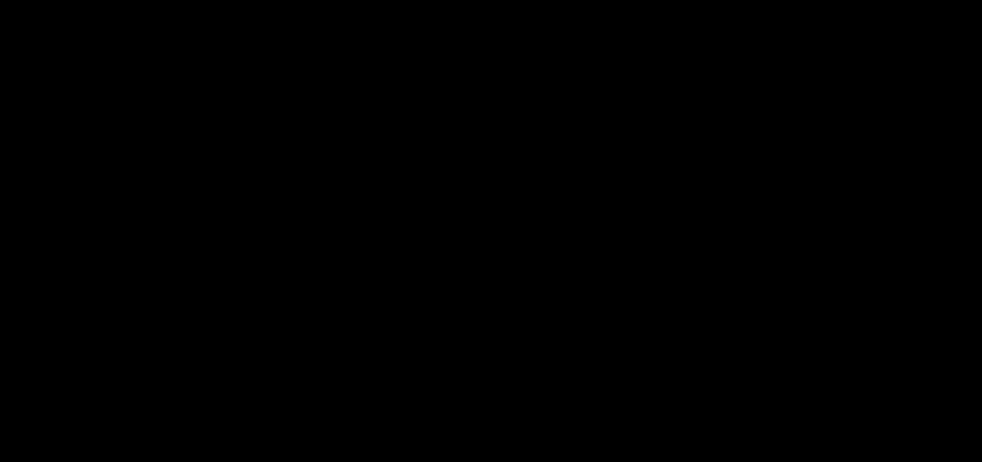
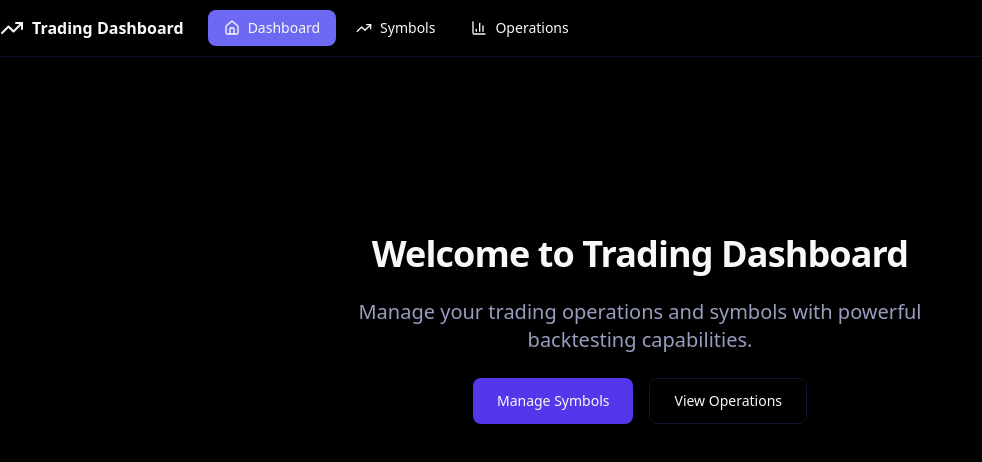
Before and after one commit to ANGdesarrollo/trading_dashboard_control_frontend, a Next.js app: page / in a window 1280 px wide. Shown: the top 462 px of the page, without its empty margins (0-982 px from the left). Built offline with nearby package versions, Linux system fonts and the light colour scheme.

Commit message:
feat: changes

```diff
--- a/src/app/page.tsx
+++ b/src/app/page.tsx
@@ -1,7 +1,30 @@
+import { PublicLayout } from "@/layouts/PublicLayout";
+
 export default async function Home() {
   return (
-    <div>
-
-    </div>
+    <PublicLayout>
+      <div className="flex flex-col items-center justify-center min-h-[60vh] text-center space-y-6">
+        <h1 className="text-4xl font-bold tracking-tight">
+          Welcome to Trading Dashboard
+        </h1>
+        <p className="text-xl text-muted-foreground max-w-2xl">
+          Manage your trading operations and symbols with powerful backtesting capabilities.
+        </p>
+        <div className="flex gap-4">
+          <a
+            href="/symbol"
+            className="inline-flex items-center justify-center rounded-md bg-primary px-6 py-3 text-sm font-medium text-primary-foreground shadow transition-colors hover:bg-primary/90"
+          >
+            Manage Symbols
+          </a>
+          <a
+            href="/operation"
+            className="inline-flex items-center justify-center rounded-md border border-input bg-background px-6 py-3 text-sm font-medium shadow-sm transition-colors hover:bg-accent hover:text-accent-foreground"
+          >
+            View Operations
+          </a>
+        </div>
+      </div>
+    </PublicLayout>
   );
 }
--- /dev/null
+++ b/src/components/navbar.tsx
@@ -0,0 +1,103 @@
+"use client"
+
+import Link from "next/link"
+import { usePathname } from "next/navigation"
+import { TrendingUp, BarChart3, Home } from "lucide-react"
+import { cn } from "@/lib/utils"
+import {
+  NavigationMenu,
+  NavigationMenuList,
+  NavigationMenuItem,
+  NavigationMenuLink,
+} from "@/components/ui/navigation-menu"
+
+const navigation = [
+  {
+    name: "Dashboard",
+    href: "/",
+    icon: Home,
+  },
+  {
+    name: "Symbols",
+    href: "/symbol",
+    icon: TrendingUp,
+  },
+  {
+    name: "Operations",
+    href: "/operation",
+    icon: BarChart3,
+  },
+]
+
+export function Navbar() {
+  const pathname = usePathname()
+
+  return (
+    <header className="sticky top-0 z-50 w-full border-b border-border/40 bg-background/95 backdrop-blur supports-[backdrop-filter]:bg-background/60">
+      <div className="container flex h-14 max-w-screen-2xl items-center">
+        <div className="mr-4 hidden md:flex">
+          <Link href="/" className="mr-4 flex items-center gap-2 lg:mr-6">
+            <TrendingUp className="h-6 w-6" />
+            <span className="hidden font-bold lg:inline-block">
+              Trading Dashboard
+            </span>
+          </Link>
+          <NavigationMenu>
+            <NavigationMenuList>
+              {navigation.map((item) => {
+                const isActive = pathname === item.href
+                return (
+                  <NavigationMenuItem key={item.name}>
+                    <Link href={item.href} legacyBehavior passHref>
+                      <NavigationMenuLink
+                        className={cn(
+                          "group inline-flex h-9 w-max items-center justify-center rounded-md bg-background px-4 py-2 text-sm font-medium transition-colors hover:bg-accent hover:text-accent-foreground focus:bg-accent focus:text-accent-foreground focus:outline-none disabled:pointer-events-none disabled:opacity-50",
+                          isActive && "bg-accent text-accent-foreground"
+                        )}
+                      >
+                        <item.icon className="mr-2 h-4 w-4" />
+                        {item.name}
+                      </NavigationMenuLink>
+                    </Link>
+                  </NavigationMenuItem>
+                )
+              })}
+            </NavigationMenuList>
+          </NavigationMenu>
+        </div>
+
+        {/* Mobile Navigation */}
+        <div className="flex flex-1 items-center justify-between space-x-2 md:justify-end">
+          <div className="w-full flex-1 md:w-auto md:flex-none">
+            <Link href="/" className="flex items-center gap-2 md:hidden">
+              <TrendingUp className="h-6 w-6" />
+              <span className="font-bold">Trading Dashboard</span>
+            </Link>
+          </div>
+        </div>
+      </div>
+
+      {/* Mobile Menu */}
+      <div className="border-t border-border/40 md:hidden">
+        <nav className="flex items-center space-x-4 px-4 py-2">
+          {navigation.map((item) => {
+            const isActive = pathname === item.href
+            return (
+              <Link
+                key={item.name}
+                href={item.href}
+                className={cn(
+                  "flex items-center gap-2 rounded-md px-3 py-2 text-sm font-medium transition-colors hover:bg-accent hover:text-accent-foreground",
+                  isActive && "bg-accent text-accent-foreground"
+                )}
+              >
+                <item.icon className="h-4 w-4" />
+                {item.name}
+              </Link>
+            )
+          })}
+        </nav>
+      </div>
+    </header>
+  )
+}
--- /dev/null
+++ b/src/components/ui/navigation-menu.tsx
@@ -0,0 +1,81 @@
+"use client"
+
+import * as React from "react"
+import { cva } from "class-variance-authority"
+
+import { cn } from "@/lib/utils"
+
+const NavigationMenu = React.forwardRef<
+  React.ElementRef<"nav">,
+  React.ComponentPropsWithoutRef<"nav">
+>(({ className, ...props }, ref) => (
+  <nav
+    ref={ref}
+    className={cn(
+      "relative z-10 flex max-w-max flex-1 items-center justify-center",
+      className
+    )}
+    {...props}
+  />
+))
+NavigationMenu.displayName = "NavigationMenu"
+
+const NavigationMenuList = React.forwardRef<
+  React.ElementRef<"ul">,
+  React.ComponentPropsWithoutRef<"ul">
+>(({ className, ...props }, ref) => (
+  <ul
+    ref={ref}
+    className={cn(
+      "group flex flex-1 list-none items-center justify-center space-x-1",
+      className
+    )}
+    {...props}
+  />
+))
+NavigationMenuList.displayName = "NavigationMenuList"
+
+const NavigationMenuItem = React.forwardRef<
+  React.ElementRef<"li">,
+  React.ComponentPropsWithoutRef<"li">
+>(({ className, ...props }, ref) => (
+  <li ref={ref} className={cn("", className)} {...props} />
+))
+NavigationMenuItem.displayName = "NavigationMenuItem"
+
+const navigationMenuTriggerStyle = cva(
+  "group inline-flex h-9 w-max items-center justify-center rounded-md bg-background px-4 py-2 text-sm font-medium transition-colors hover:bg-accent hover:text-accent-foreground focus:bg-accent focus:text-accent-foreground focus:outline-none disabled:pointer-events-none disabled:opacity-50 data-[active]:bg-accent/50 data-[state=open]:bg-accent/50"
+)
+
+const NavigationMenuTrigger = React.forwardRef<
+  React.ElementRef<"button">,
+  React.ComponentPropsWithoutRef<"button">
+>(({ className, ...props }, ref) => (
+  <button
+    ref={ref}
+    className={cn(navigationMenuTriggerStyle(), "group", className)}
+    {...props}
+  />
+))
+NavigationMenuTrigger.displayName = "NavigationMenuTrigger"
+
+const NavigationMenuLink = React.forwardRef<
+  React.ElementRef<"a">,
+  React.ComponentPropsWithoutRef<"a">
+>(({ className, ...props }, ref) => (
+  <a
+    ref={ref}
+    className={cn(navigationMenuTriggerStyle(), className)}
+    {...props}
+  />
+))
+NavigationMenuLink.displayName = "NavigationMenuLink"
+
+export {
+  navigationMenuTriggerStyle,
+  NavigationMenu,
+  NavigationMenuList,
+  NavigationMenuItem,
+  NavigationMenuTrigger,
+  NavigationMenuLink,
+}
--- a/src/layouts/PublicLayout.tsx
+++ b/src/layouts/PublicLayout.tsx
@@ -1,7 +1,14 @@
+import { Navbar } from "@/components/navbar"
+
 export const PublicLayout = ({ children }: { children: React.ReactNode }) => {
   return (
     <>
-        {children}
+      <Navbar />
+      <main className="min-h-screen bg-background">
+        <div className="container mx-auto px-4 py-8">
+          {children}
+        </div>
+      </main>
     </>
   );
 };
```
Also changed, not shown: package.json (+16 -16 lines), 1 other file (tests, documents, lock files or other folders).
